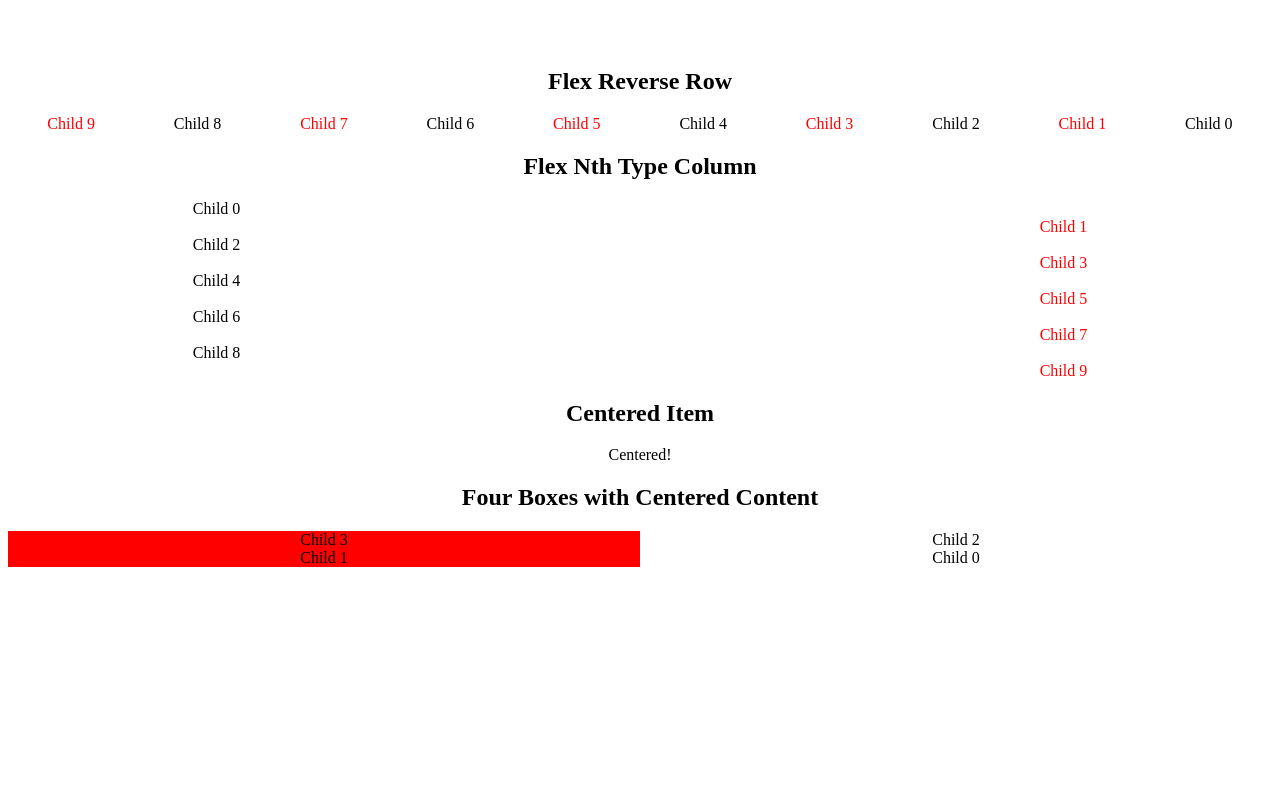
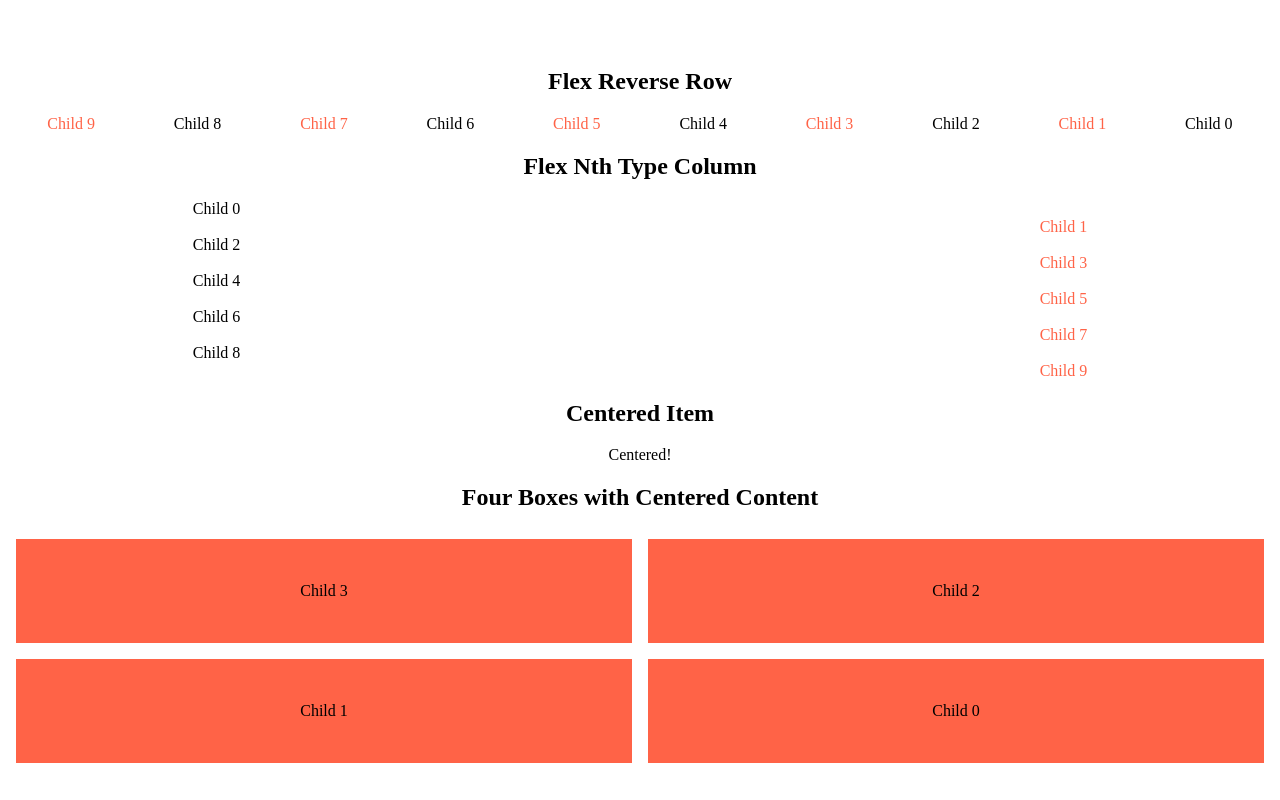
Before and after one commit to coopaaaaah/art-class-ui, a React app: page / in a window 1280 px wide. Built offline with nearby package versions, Linux system fonts and the light colour scheme.

Commit message:
reworked flex display, added child container and child item class

```diff
--- a/src/index.js
+++ b/src/index.js
@@ -4,10 +4,10 @@ import './index.scss';
 
 export class App extends React.Component {
 
-    createListItems = (sizeOfArray, itemClass) => {
+    createListItems = (sizeOfArray, childContainerClass, childClass) => {
         return [...Array(sizeOfArray).keys()].map((number, index) =>
-            <div key={index} className={itemClass}>
-                Child {number}
+            <div key={index} className={childContainerClass}>
+                <div className={childClass}> Child {number} </div>
             </div>
         );
     }
@@ -31,8 +31,8 @@ export class App extends React.Component {
                 </div>
 
                 <h2>Four Boxes with Centered Content</h2>
-                <div className='flex-box'>
-                    {this.createListItems(4, 'box-item')}
+                <div className='flex-grid'>
+                    {this.createListItems(4, 'box', 'box-item')}
                 </div>
             </div>
         )
--- a/src/index.scss
+++ b/src/index.scss
@@ -23,17 +23,28 @@
         align-items: center;
     }
 
-    .flex-box {
+    .flex-grid {
         display: flex;
         flex-direction: row-reverse;
-        justify-content: space-around;
-        align-items: center;
         flex-wrap: wrap-reverse;
     }
 
+    .box {
+        flex: 0 0 50%;
+        padding: 0.5rem;
+        display: flex;
+        justify-content: center;
+        align-items: stretch;
+        box-sizing: border-box;
+        height: 120px;
+    }
+
     .box-item {
-        width: 100%;
-        flex: 0 0 50%;
+        flex-grow: 1;
+        background-color: tomato;
+        display: flex;
+        justify-content: center;
+        align-items: center;
     }
 
     .item {
@@ -44,12 +55,7 @@
     // Using a formula (an + b). Description: a represents a cycle size, n is a counter (starts at 0), and b is an offset value.
     .item:nth-of-type(2n + 2){
         align-self: flex-end;
-        color: red;
+        color: tomato;
     }
 
-    .box-item:nth-of-type(even){
-        background-color: red;
-    }
-
-
 }
```
